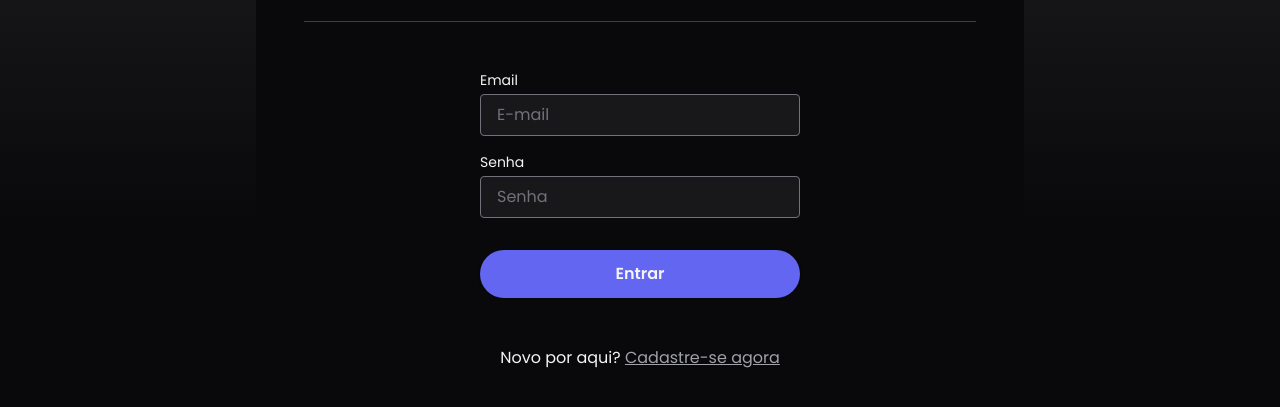
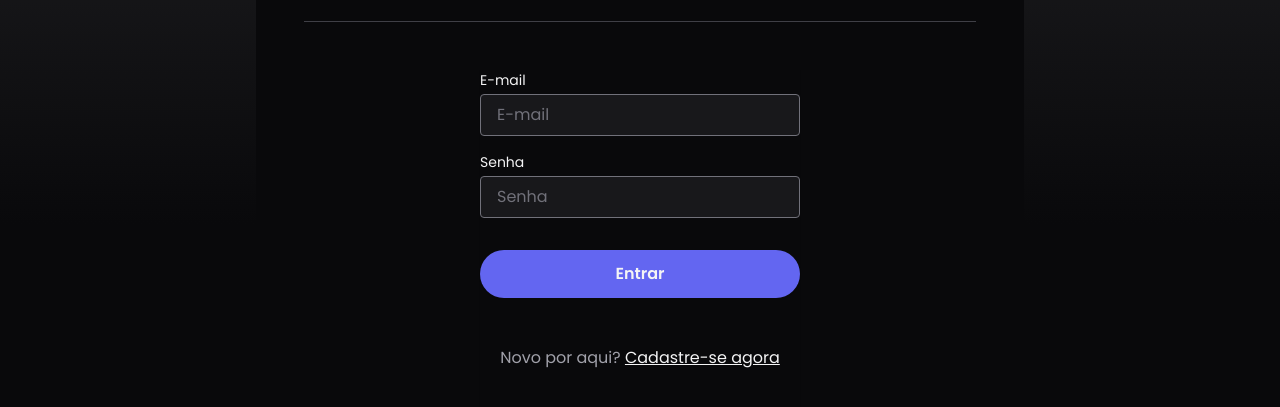
Before and after one commit to diogo-kappaun/noteflix-web, a React (Vite) app: page / in a window 1280 px wide. Shown: the part 335-742 px from the top of the page. Built offline with nearby package versions, Linux system fonts and the light colour scheme.

Commit message:
:lipstick: fix: Changing paragraph color

```diff
--- a/src/Pages/SignIn/index.jsx
+++ b/src/Pages/SignIn/index.jsx
@@ -16,7 +16,7 @@ export function SignIn() {
         <div className="mx-auto mt-12 w-[100%] shadow-sm md:w-[20rem]">
           <form id="signin" className="flex flex-col gap-4">
             <div className="flex flex-col gap-1">
-              <Label htmlFor="email" title="Email" />
+              <Label htmlFor="email" title="E-mail" />
               <Input type="text" id="email" placeholder="E-mail" />
             </div>
             <div className="flex flex-col gap-1">
@@ -31,9 +31,9 @@ export function SignIn() {
               Entrar
             </Button>
           </form>
-          <p className="mt-12 text-center text-zinc-100">
+          <p className="mt-12 pb-16 text-center text-zinc-400">
             Novo por aqui?{' '}
-            <a href="#" className="text-nowrap text-zinc-400 underline">
+            <a href="#" className="text-nowrap text-zinc-100 underline">
               Cadastre-se agora
             </a>
           </p>
```
